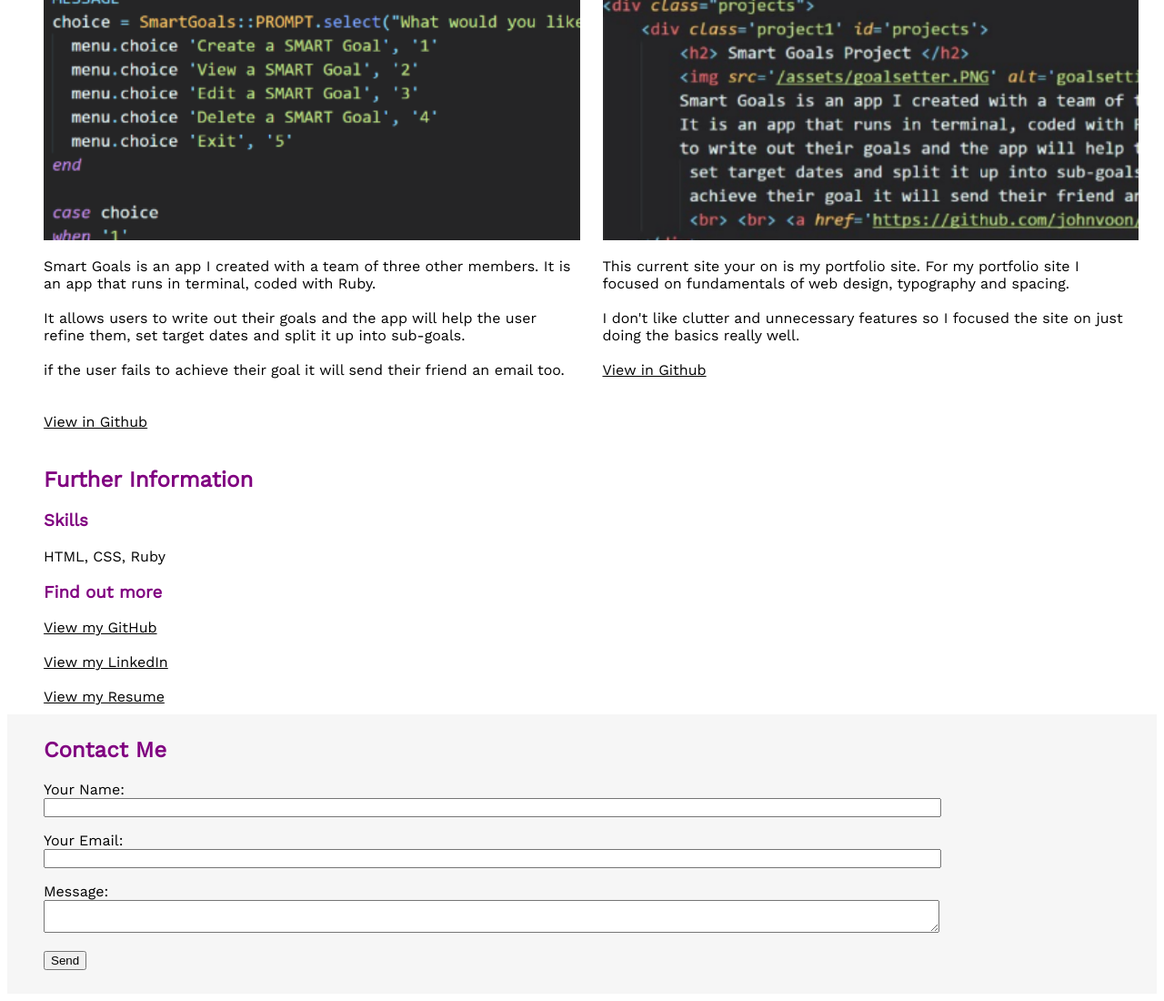
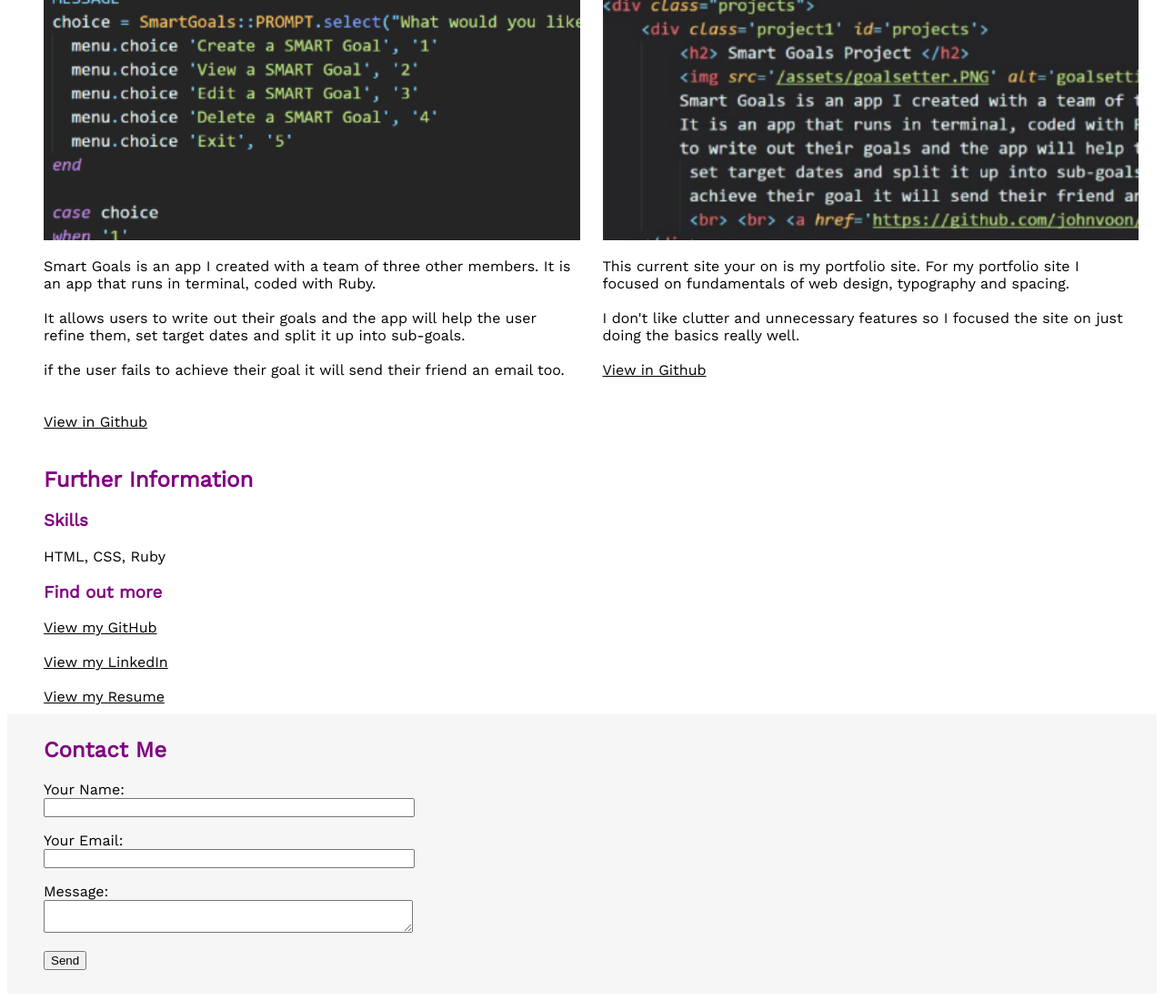
Before and after one commit to eventus1/portfolio, a plain HTML site: page index.html in a window 1280 px wide. Shown: the part 1023-2123 px from the top of the page at 91% size. Drawn offline with nearby package versions, Linux system fonts and the light colour scheme.

Commit message:
third commit

```diff
--- a/assets/main.css
+++ b/assets/main.css
@@ -89,4 +89,8 @@ a:hover {
     h1 {
         font-size: 50px;
     }
+
+     textarea, input {
+    width:400px;
 }
+}
```
